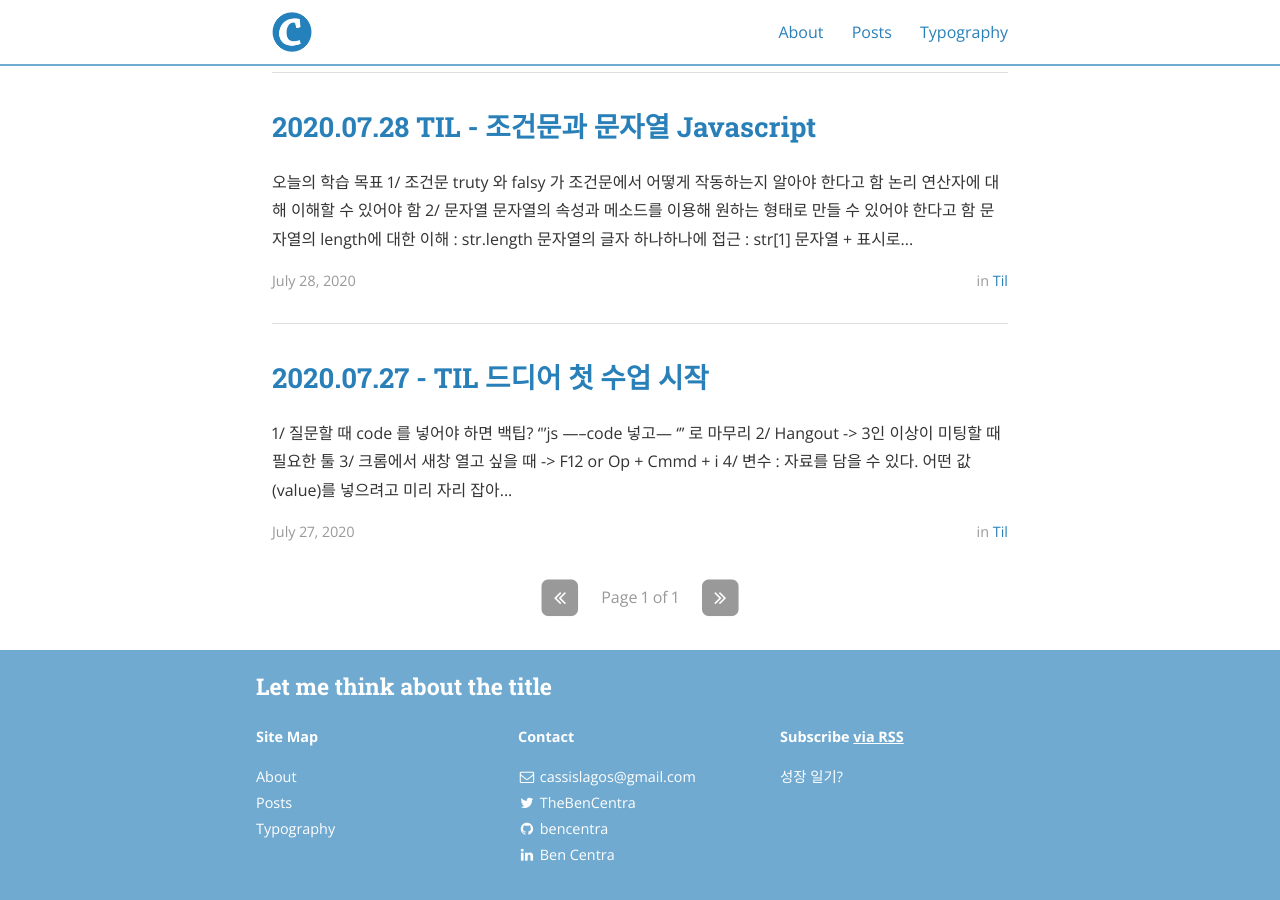
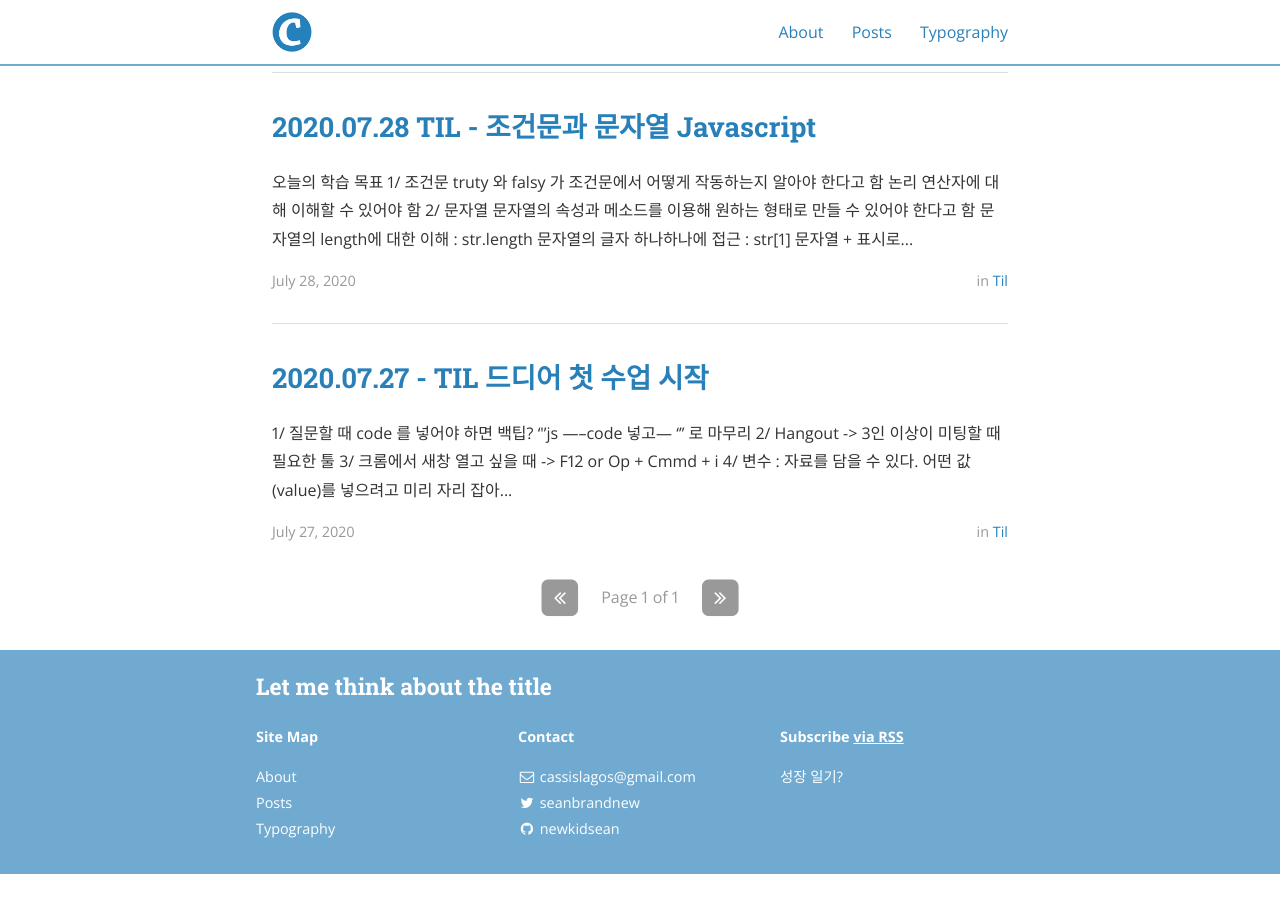
Before and after one commit to newkidsean/newkidsean.github.io, a Jekyll site: the page built from index.html, in a window 1280 px wide and 900 px high, scrolled down 966 px. Built offline with Jekyll 4.4.1, drawn with Linux system fonts in a browser that asks for light colours; nearby versions of some CDN libraries; the list of posts is cut into pages by our own code; after the commit the page ends 1840 px from its top, so only the background shows below that.

Commit message:
Update _config.yml

```diff
--- a/_config.yml
+++ b/_config.yml
@@ -78,31 +78,31 @@ descriptions:
 social:
   - name: Twitter
     icon: twitter
-    username: TheBenCentra
-    url: https://twitter.com/TheBenCentra
+    username: seanbrandnew
+    url: https://twitter.com/seanbrandnew
     desc: Follow me on Twitter
     share: true
 
-  - name: Facebook
-    icon: facebook
-    username: thebencentra
-    url: ""
-    desc: Friend me on Facebook
-    share: true
+  # - name: Facebook
+  #   icon: facebook
+  #   username: thebencentra
+  #   url: ""
+  #   desc: Friend me on Facebook
+  #   share: true
 
   - name: GitHub
     icon: github
-    username: bencentra
-    url: https://github.com/bencentra
+    username: newkidsean
+    url: https://github.com/newkidsean
     desc: Fork me on GitHub
     share: false
 
-  - name: LinkedIn
-    icon: linkedin
-    username: Ben Centra
-    url: https://www.linkedin.com/pub/ben-centra/47/769/60a
-    desc: Connect with me on LinkedIn
-    share: true
+  # - name: LinkedIn
+  #   icon: linkedin
+  #   username: Ben Centra
+  #   url: https://www.linkedin.com/pub/ben-centra/47/769/60a
+  #   desc: Connect with me on LinkedIn
+  #   share: true
 
   - name: Google+
     icon: google-plus
```
